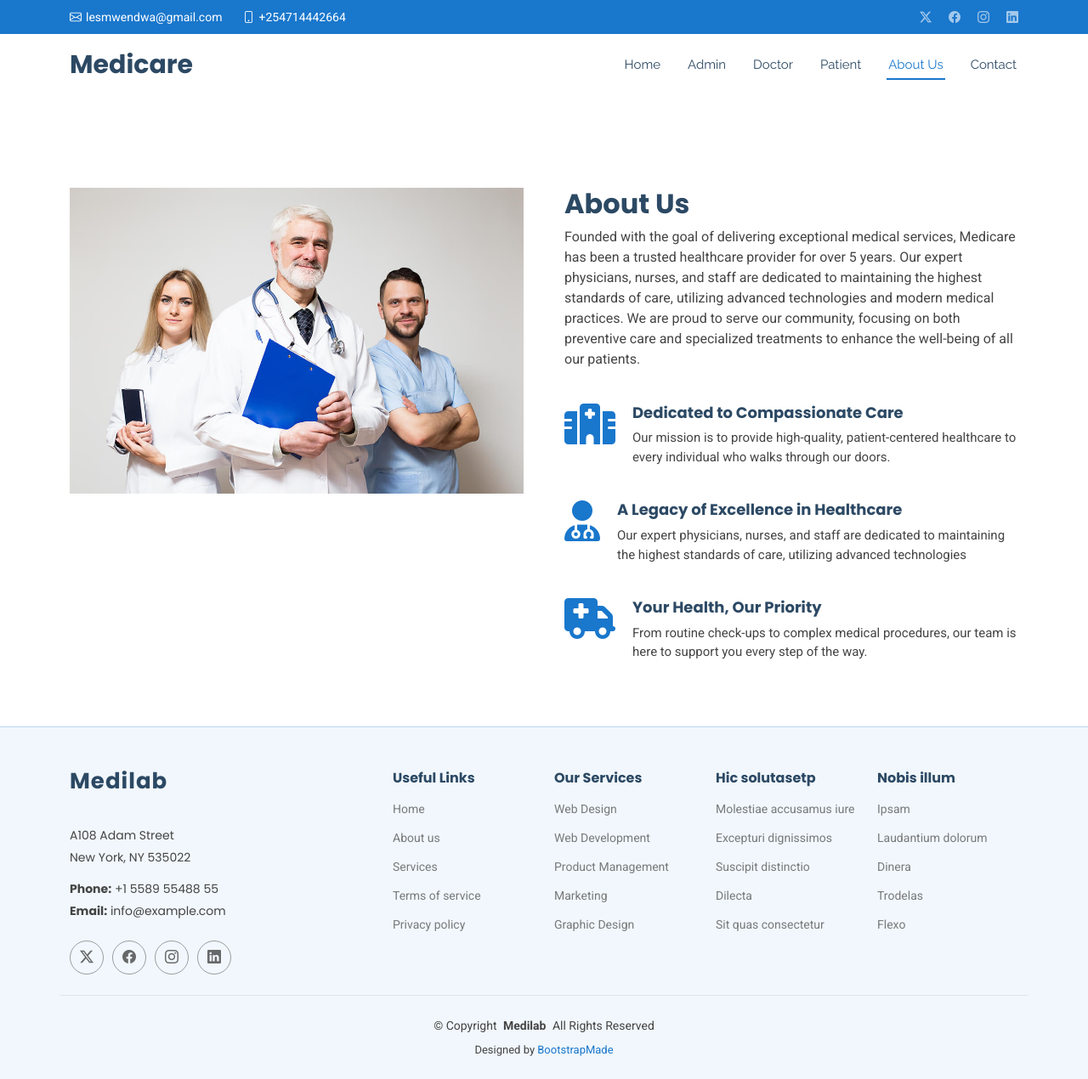
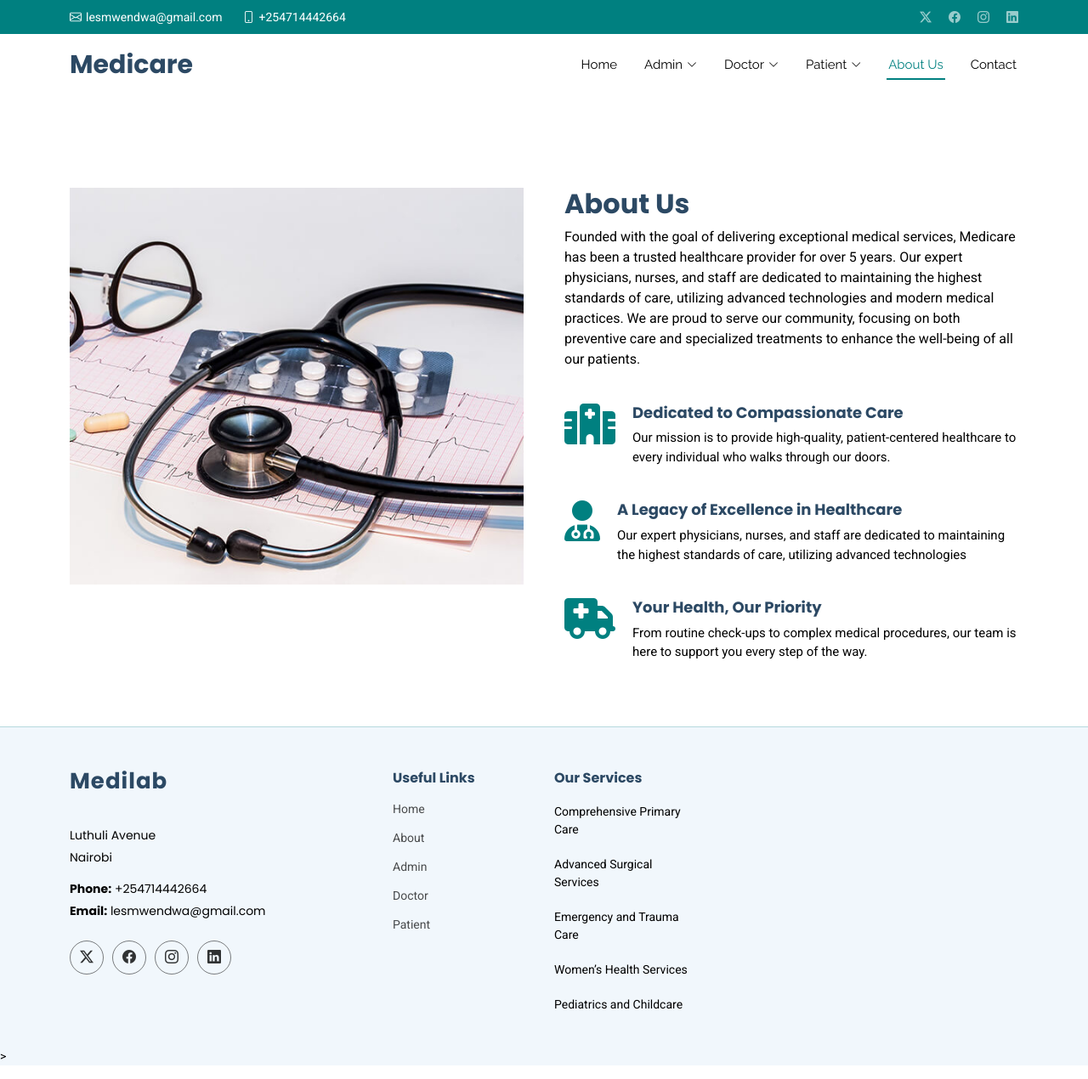
Before and after one commit to lesmadeit/hospital-management, a Django app: page /aboutus in a window 1280 px wide. Shown: the whole page at 85% size. Run offline with Django 3.2, Linux system fonts and the light colour scheme; some libraries are stand-ins or nearby versions.

Commit message:
more changes

```diff
--- a/hospitalmanagement/hospital/static/hospital/css/main.css
+++ b/hospitalmanagement/hospital/static/hospital/css/main.css
@@ -1,15 +1,4 @@
-/**
-* Template Name: Medilab
-* Template URL: https://bootstrapmade.com/medilab-free-medical-bootstrap-theme/
-* Updated: Aug 07 2024 with Bootstrap v5.3.3
-* Author: BootstrapMade.com
-* License: https://bootstrapmade.com/license/
-*/
-
-/*--------------------------------------------------------------
-# Font & Color Variables
-# Help: https://bootstrapmade.com/color-system/
---------------------------------------------------------------*/
+
 /* Fonts */
 :root {
   --default-font: "Roboto",  system-ui, -apple-system, "Segoe UI", Roboto, "Helvetica Neue", Arial, "Noto Sans", "Liberation Sans", sans-serif, "Apple Color Emoji", "Segoe UI Emoji", "Segoe UI Symbol", "Noto Color Emoji";
@@ -20,21 +9,21 @@
 /* Global Colors - The following color variables are used throughout the website. Updating them here will change the color scheme of the entire website */
 :root {
   --background-color: #ffffff; /* Background color for the entire website, including individual sections */
-  --default-color: #444444; /* Default color used for the majority of the text content across the entire website */
+  --default-color: black; /* Default color used for the majority of the text content across the entire website */
   --heading-color: #2c4964; /* Color for headings, subheadings and title throughout the website */
-  --accent-color: #1977cc; /* Accent color that represents your brand on the website. It's used for buttons, links, and other elements that need to stand out */
+  --accent-color: teal; /* Accent color that represents your brand on the website. It's used for buttons, links, and other elements that need to stand out */
   --surface-color: #ffffff; /* The surface color is used as a background of boxed elements within sections, such as cards, icon boxes, or other elements that require a visual separation from the global background. */
   --contrast-color: #ffffff; /* Contrast color for text, ensuring readability against backgrounds of accent, heading, or default colors. */
 }
 
 /* Nav Menu Colors - The following color variables are used specifically for the navigation menu. They are separate from the global colors to allow for more customization options */
 :root {
-  --nav-color: #2c4964;  /* The default color of the main navmenu links */
-  --nav-hover-color: #1977cc; /* Applied to main navmenu links when they are hovered over or active */
+  --nav-color: black;  /* The default color of the main navmenu links */
+  --nav-hover-color: teal; /* Applied to main navmenu links when they are hovered over or active */
   --nav-mobile-background-color: #ffffff; /* Used as the background color for mobile navigation menu */
   --nav-dropdown-background-color: #ffffff; /* Used as the background color for dropdown items that appear when hovering over primary navigation items */
-  --nav-dropdown-color: #2c4964; /* Used for navigation links of the dropdown items in the navigation menu. */
-  --nav-dropdown-hover-color: #1977cc; /* Similar to --nav-hover-color, this color is applied to dropdown navigation links when they are hovered over. */
+  --nav-dropdown-color: black; /* Used for navigation links of the dropdown items in the navigation menu. */
+  --nav-dropdown-hover-color: teal; /* Similar to --nav-hover-color, this color is applied to dropdown navigation links when they are hovered over. */
 }
 
 /* Color Presets - These classes override global colors when applied to any section or element, providing reuse of the sam color scheme. */
@@ -1724,6 +1713,3 @@ section,
 /*--------------------------------------------------------------
 # Starter Section Section
 --------------------------------------------------------------*/
-.starter-section {
-  /* Add your styles here */
-}
--- a/hospitalmanagement/hospital/templates/hospital/aboutus.html
+++ b/hospitalmanagement/hospital/templates/hospital/aboutus.html
@@ -14,7 +14,7 @@
       <div class="row gy-4 gx-5">
 
         <div class="col-lg-6 position-relative align-self-start" data-aos="fade-up" data-aos-delay="200">
-          <img src="{% static 'hospital/img/about.jpg' %}" class="img-fluid" alt="">
+          <img src="{% static 'hospital/img/departments-1.jpg' %}" class="img-fluid" alt="">
         </div>
 
         <div class="col-lg-6 content" data-aos="fade-up" data-aos-delay="100">
--- a/hospitalmanagement/hospital/templates/hospital/admin_appointment.html
+++ b/hospitalmanagement/hospital/templates/hospital/admin_appointment.html
@@ -114,5 +114,5 @@
 
   </div>
 </div>
-<br><br><br><br><br><br><br><br><br<br><br>
+<br><br><br><br><br><br><br><br><br<br><br><br><br>
 {% endblock content %}
--- a/hospitalmanagement/hospital/templates/hospital/admin_doctor.html
+++ b/hospitalmanagement/hospital/templates/hospital/admin_doctor.html
@@ -126,5 +126,5 @@
     </div>
   </div>
 </div>
-<br><br><br><br><br><br><br><br><br<br><br>
+<br><br><br><br><br><br><br><br><br<br><br><br><br>
 {% endblock content %}
--- a/hospitalmanagement/hospital/templates/hospital/admin_patient.html
+++ b/hospitalmanagement/hospital/templates/hospital/admin_patient.html
@@ -128,5 +128,5 @@
     </div>
   </div>
 </div>
-<br><br><br><br><br><br><br><br><br<br><br>
+<br><br><br><br><br><br><br><br><br<br><br><br><br>
 {% endblock content %}
--- a/hospitalmanagement/hospital/templates/hospital/doctor_appointment.html
+++ b/hospitalmanagement/hospital/templates/hospital/doctor_appointment.html
@@ -93,5 +93,5 @@
     </div>
   </div>
 
-<br><br><br><br><br><br><br>
+<br><br><br><br><br><br><br><br>
 {% endblock content %}
--- a/hospitalmanagement/hospital/templates/hospital/doctor_base.html
+++ b/hospitalmanagement/hospital/templates/hospital/doctor_base.html
@@ -277,7 +277,7 @@
   <nav class="menu" tabindex="0">
     <div class="smartphone-menu-trigger"></div>
     <header class="avatar">
-      <img src="{% static doctor.profile_pic.url %}" alt="Profile Pic" />
+      <img src="{% static 'hospital/images/doctor.png' %}" alt="Profile Pic" />
       <br><br>
       <h6 style="color: white;">Doctor</h6>
       <h2 style="color: white;">{{request.user.first_name}}</h2>
--- a/hospitalmanagement/hospital/templates/hospital/doctor_patient.html
+++ b/hospitalmanagement/hospital/templates/hospital/doctor_patient.html
@@ -107,5 +107,5 @@
   </div>
 </div>
 
-<br><br><br><br><br><br><br>
+<br><br><br><br><br><br><br><br>
 {% endblock content %}
--- a/hospitalmanagement/hospital/templates/hospital/footer.html
+++ b/hospitalmanagement/hospital/templates/hospital/footer.html
@@ -10,76 +10,50 @@
   <div class="container footer-top">
     <div class="row gy-4">
       <div class="col-lg-4 col-md-6 footer-about">
-        <a href="index.html" class="logo d-flex align-items-center">
+        <a href="{% url 'home' %}" class="logo d-flex align-items-center">
           <span class="sitename">Medilab</span>
         </a>
         <div class="footer-contact pt-3">
-          <p>A108 Adam Street</p>
-          <p>New York, NY 535022</p>
-          <p class="mt-3"><strong>Phone:</strong> <span>+1 5589 55488 55</span></p>
-          <p><strong>Email:</strong> <span>info@example.com</span></p>
+          <p>Luthuli Avenue</p>
+          <p>Nairobi</p>
+          <p class="mt-3"><strong>Phone:</strong> <span>+254714442664</span></p>
+          <p><strong>Email:</strong> <span>lesmwendwa@gmail.com</span></p>
         </div>
         <div class="social-links d-flex mt-4">
-          <a href=""><i class="bi bi-twitter-x"></i></a>
-          <a href=""><i class="bi bi-facebook"></i></a>
-          <a href=""><i class="bi bi-instagram"></i></a>
-          <a href=""><i class="bi bi-linkedin"></i></a>
+          <a href="https://www.x.com/lesmadeit"><i class="bi bi-twitter-x"></i></a>
+          <a href="https://www.facebook.com/youngleslee"><i class="bi bi-facebook"></i></a>
+          <a href="https://www.instagram.com/lesmadeit"><i class="bi bi-instagram"></i></a>
+          <a href="https://www.linkedin.com/in/leslie-mwendwa-82109a22b/"><i class="bi bi-linkedin"></i></a>
         </div>
       </div>
 
       <div class="col-lg-2 col-md-3 footer-links">
         <h4>Useful Links</h4>
         <ul>
-          <li><a href="#">Home</a></li>
-          <li><a href="#">About us</a></li>
-          <li><a href="#">Services</a></li>
-          <li><a href="#">Terms of service</a></li>
-          <li><a href="#">Privacy policy</a></li>
+          <li><a href="{% url 'home' %}">Home</a></li>
+          <li><a href="{% url 'about' %}">About</a></li>
+          <li><a href="{% url 'admin' %}">Admin</a></li>
+          <li><a href="{% url 'doctor' %}">Doctor</a></li>
+          <li><a href="{% url 'patient' %}">Patient</a></li>
         </ul>
       </div>
 
       <div class="col-lg-2 col-md-3 footer-links">
         <h4>Our Services</h4>
         <ul>
-          <li><a href="#">Web Design</a></li>
-          <li><a href="#">Web Development</a></li>
-          <li><a href="#">Product Management</a></li>
-          <li><a href="#">Marketing</a></li>
-          <li><a href="#">Graphic Design</a></li>
+          <li>Comprehensive Primary Care</li>
+          <li>Advanced Surgical Services</li>
+          <li>Emergency and Trauma Care </li>
+          <li>Women’s Health Services</li>
+          <li>Pediatrics and Childcare</li>
         </ul>
       </div>
 
-      <div class="col-lg-2 col-md-3 footer-links">
-        <h4>Hic solutasetp</h4>
-        <ul>
-          <li><a href="#">Molestiae accusamus iure</a></li>
-          <li><a href="#">Excepturi dignissimos</a></li>
-          <li><a href="#">Suscipit distinctio</a></li>
-          <li><a href="#">Dilecta</a></li>
-          <li><a href="#">Sit quas consectetur</a></li>
-        </ul>
-      </div>
 
-      <div class="col-lg-2 col-md-3 footer-links">
-        <h4>Nobis illum</h4>
-        <ul>
-          <li><a href="#">Ipsam</a></li>
-          <li><a href="#">Laudantium dolorum</a></li>
-          <li><a href="#">Dinera</a></li>
-          <li><a href="#">Trodelas</a></li>
-          <li><a href="#">Flexo</a></li>
-        </ul>
-      </div>
+
 
     </div>
-  </div>
-
-  <div class="container copyright text-center mt-4">
-    <p>© <span>Copyright</span> <strong class="px-1 sitename">Medilab</strong> <span>All Rights Reserved</span></p>
-    <div class="credits">
-      Designed by <a href="https://bootstrapmade.com/">BootstrapMade</a>
-    </div>
-  </div>
+  </div>>
 
 </footer>
 
--- a/hospitalmanagement/hospital/templates/hospital/index.html
+++ b/hospitalmanagement/hospital/templates/hospital/index.html
@@ -70,10 +70,6 @@
 </section><!-- /Hero Section -->
 <br><br>
 
-
-{% include "hospital/admin_doctor_patient_card.html" %}
-<br><br><br>
-
 <section id="about" class="about section">
 
   <div class="container">
@@ -81,7 +77,7 @@
     <div class="row gy-4 gx-5">
 
       <div class="col-lg-6 position-relative align-self-start" data-aos="fade-up" data-aos-delay="200">
-        <img src="{% static 'hospital/img/about.jpg' %}" class="img-fluid" alt="">
+        <img src="{% static 'hospital/img/departments-1.jpg' %}" class="img-fluid" alt="">
       </div>
 
       <div class="col-lg-6 content" data-aos="fade-up" data-aos-delay="100">
--- a/hospitalmanagement/hospital/templates/hospital/navbar.html
+++ b/hospitalmanagement/hospital/templates/hospital/navbar.html
@@ -29,10 +29,26 @@
         <nav id="navmenu" class="navmenu">
           <ul>
             <li><a href="{% url 'home' %}" class="{% if request.resolver_match.url_name == 'home' %}active{% endif %}">Home</a></li>
-            <li><a href="{% url 'admin' %}" class="{% if request.resolver_match.url_name == 'admin' %}active{% endif %}">Admin</a></li>
-            <li><a href="{% url 'doctor' %}" class="{% if request.resolver_match.url_name == 'doctor' %}active{% endif %}">Doctor</a></li>
-            <li><a href="{% url 'patient' %}" class="{% if request.resolver_match.url_name == 'patient' %}active{% endif %}">Patient</a></li>
+            <li class="dropdown" ><a href="{% url 'admin' %}"><span>Admin</span> <i class="bi bi-chevron-down toggle-dropdown"></i></a>
+              <ul>
+                <li><a href="{% url 'adminsignup' %}">Sign Up</a></li>
+                <li><a href="{% url 'adminlogin' %}">Log In</a></li>
+              </ul>
+            </li>
+            <li class="dropdown" ><a href="{% url 'doctor' %}"><span>Doctor</span> <i class="bi bi-chevron-down toggle-dropdown"></i></a>
+              <ul>
+                <li><a href="{% url 'doctorsignup' %}">Sign Up</a></li>
+                <li><a href="{% url 'doctorlogin' %}">Log In</a></li>
+              </ul>
+            </li>
+            <li class="dropdown" ><a href="{% url 'doctor' %}"><span>Patient</span> <i class="bi bi-chevron-down toggle-dropdown"></i></a>
+              <ul>
+                <li><a href="{% url 'patientsignup' %}">Sign Up</a></li>
+                <li><a href="{% url 'patientlogin' %}">Log In</a></li>
+              </ul>
+            </li>
             <li><a href="{% url 'about' %}" class="{% if request.resolver_match.url_name == 'about' %}active{% endif %}">About Us</a></li>
+
             <li><a href="{% url 'contact' %}" class="{% if request.resolver_match.url_name == 'contact' %}active{% endif %}">Contact</a></li>
           </ul>
           <i class="mobile-nav-toggle d-xl-none bi bi-list"></i>
--- a/hospitalmanagement/hospital/templates/hospital/patient_base.html
+++ b/hospitalmanagement/hospital/templates/hospital/patient_base.html
@@ -276,7 +276,7 @@
   <nav class="menu" tabindex="0">
     <div class="smartphone-menu-trigger"></div>
     <header class="avatar">
-      <img src="{% static patient.profile_pic.url %}" alt="Profile Pic" />
+      <img src="{% static 'hospital/images/patient.png' %}" alt="Profile Pic" />
       <br><br>
       <h6  style="color: white;">Patient</h6>
       <h2 style="color: white;">{{request.user.first_name}}</h2>
```
Also changed, not shown: hospitalmanagement/hospital/templates/hospital/admin_base.html (+3 -14 lines), hospitalmanagement/hospital/static/hospital/images/doctor.png (added), hospitalmanagement/hospital/static/hospital/images/patient.jpg (added).
